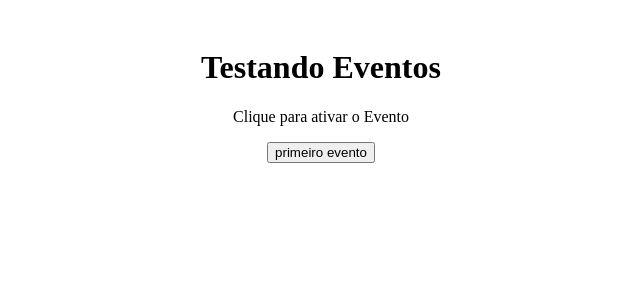
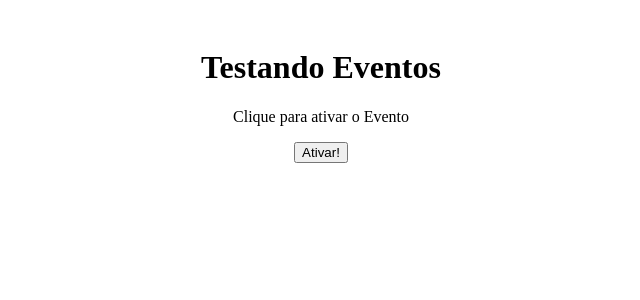
Before and after one commit to RusthenRonald/Projeto-React, a React (Create React App) app in the folder meu-projeto/: page / in a window 1280 px wide. Shown: the top 300 px of the page, without its empty margins (319-959 px from the left). Built offline with nearby package versions, Linux system fonts and the light colour scheme.

Commit message:
testando evento

```diff
--- a/meu-projeto/src/components/Evento.js
+++ b/meu-projeto/src/components/Evento.js
@@ -1,4 +1,3 @@
-import Button from "./evento/Button"
 function Evento({numero}){
     function MeuEvento(){
         console.log(` Olá , Rusthen ${numero}`)
@@ -6,7 +5,7 @@ function Evento({numero}){
     return(
         <>
             <p>Clique para ativar o Evento</p>
-            <Button event={MeuEvento} text='primeiro evento'></Button>
+            <button onClick={MeuEvento}>Ativar!</button>
         </>
     )
 } export default Evento
--- a/meu-projeto/src/components/evento/Button.js
+++ /dev/null
@@ -1,5 +0,0 @@
-function Button(props){
-    return(
-        <button onClick={props.event}>{props.text}</button>
-    )
-} export default Button
```
